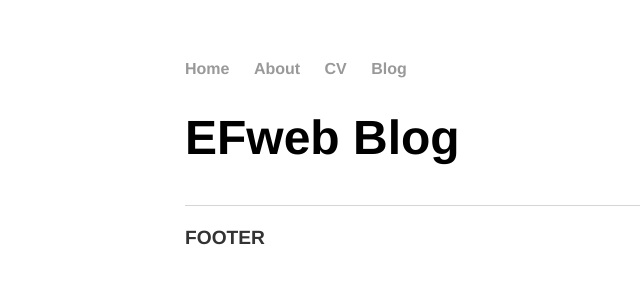
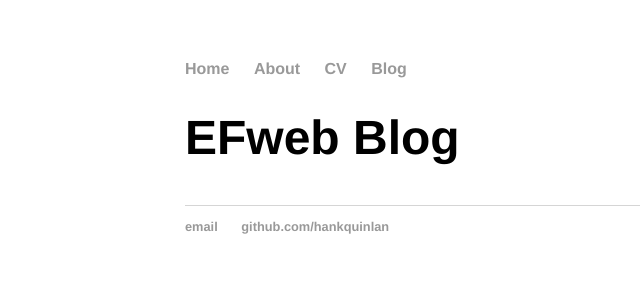
Before and after one commit to OutmodedChip64/outmodedchip64.github.io, a Jekyll site: the page built from blog/index.html, in a window 1280 px wide. Shown: the top 300 px of the page, without its empty margins (7-647 px from the left). Built offline with Jekyll 4.4.1, drawn with Linux system fonts in a browser that asks for light colours.

Commit message:
Update default.html

```diff
--- a/_layouts/default.html
+++ b/_layouts/default.html
@@ -21,7 +21,8 @@
 			</div><!-- /.container -->
 			<footer>
 	    		<ul>
-	        		<p>FOOTER</p>
+	        		<li><a href="mailto:hankquinlanhub@gmail.com">email</a></li>
+	        		<li><a href="https://github.com/hankquinlan">github.com/hankquinlan</a></li>
 				</ul>
 			</footer>
 		</body>
```
